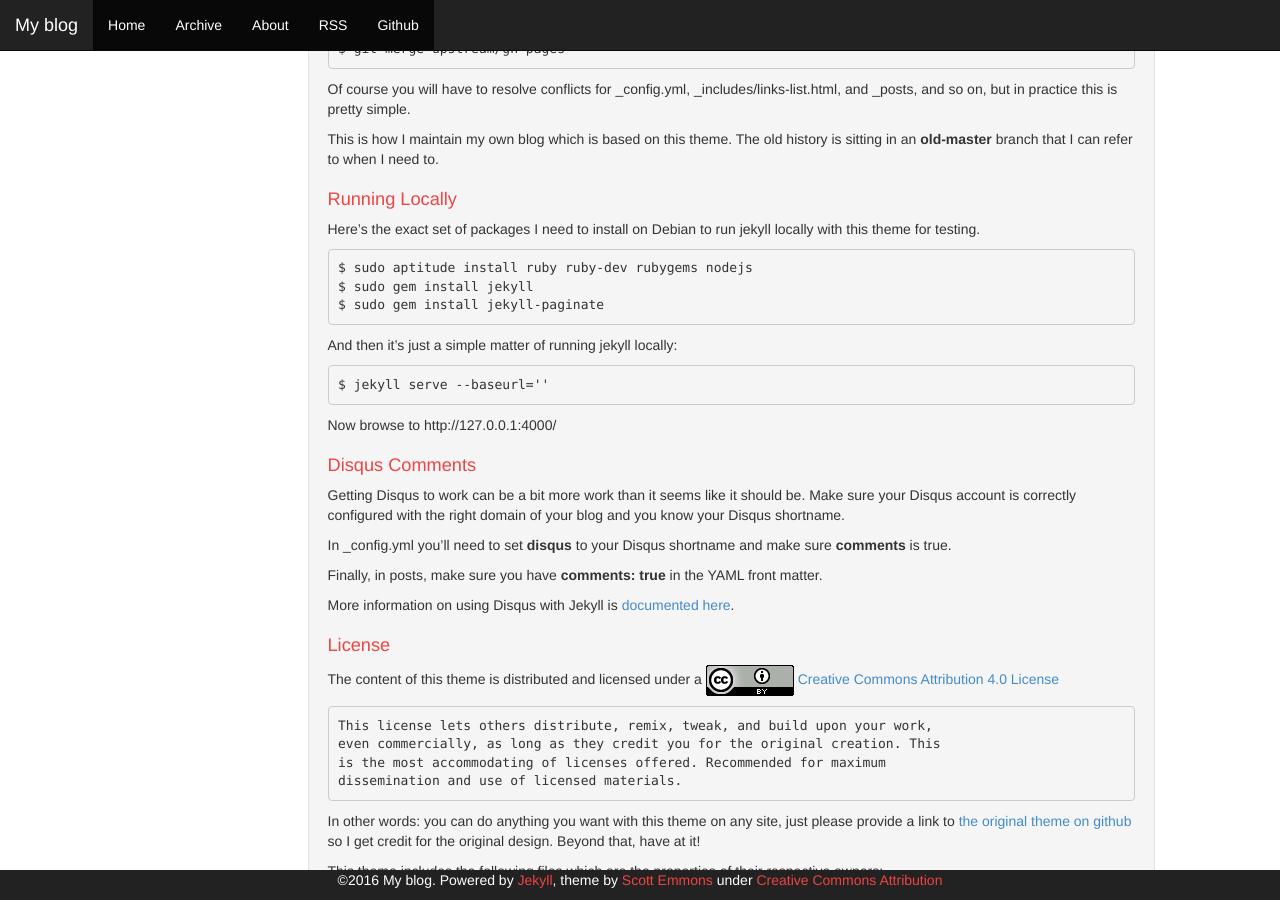
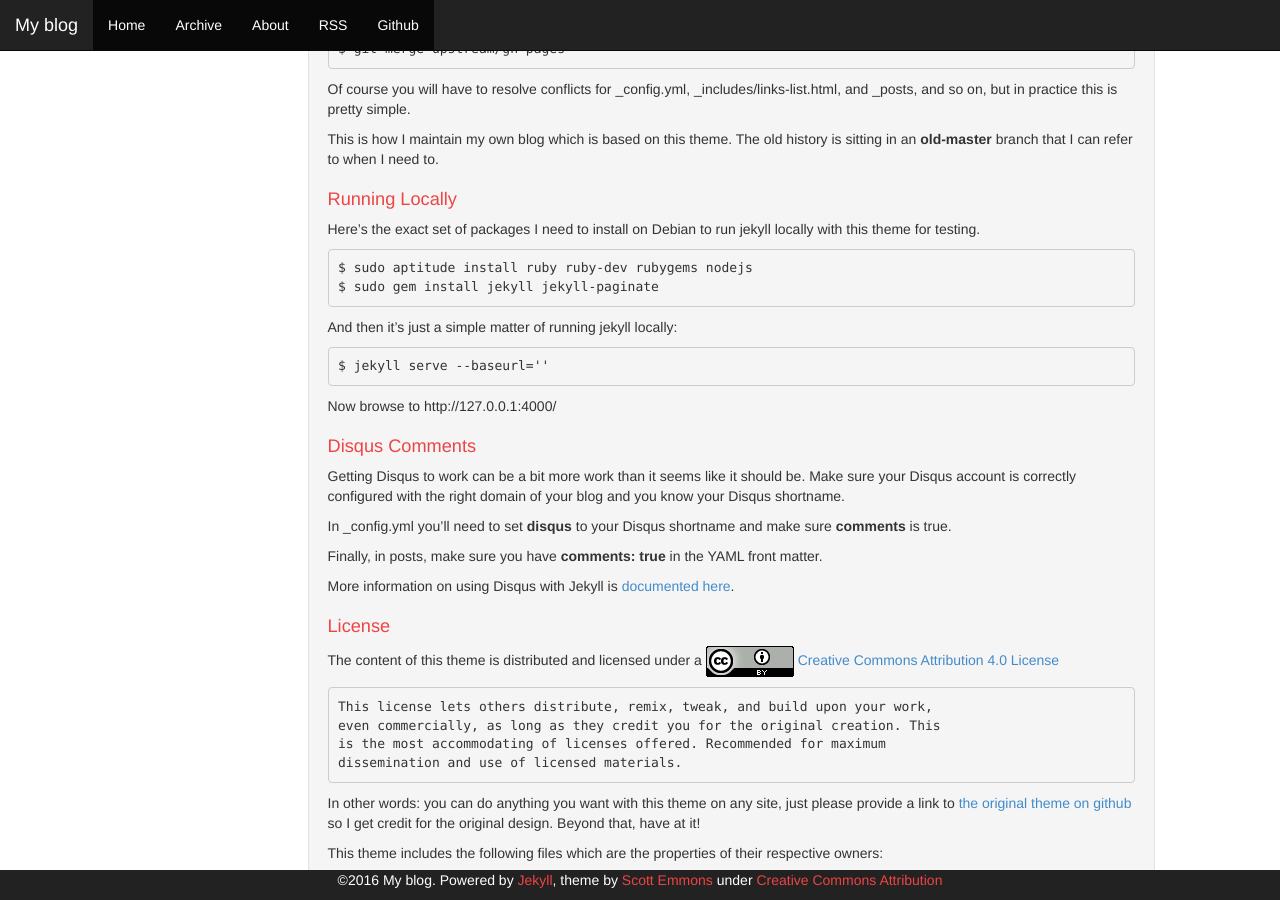
Before and after one commit to scotte/jekyll-clean, a Jekyll site: the page built from _posts/2014-08-22-jekyll-clean-theme.md, in a window 1280 px wide and 900 px high, scrolled down 799 px. Built offline with Jekyll 4.4.1, drawn with Linux system fonts in a browser that asks for light colours.

Commit message:
Update running locally documentation

````diff
--- a/_posts/2014-08-22-jekyll-clean-theme.md
+++ b/_posts/2014-08-22-jekyll-clean-theme.md
@@ -73,8 +73,7 @@ locally with this theme for testing.
 
 ```
 $ sudo aptitude install ruby ruby-dev rubygems nodejs
-$ sudo gem install jekyll
-$ sudo gem install jekyll-paginate
+$ sudo gem install jekyll jekyll-paginate
 ```
 
 And then it's just a simple matter of running jekyll locally:
````
Also changed, not shown: README.md.
